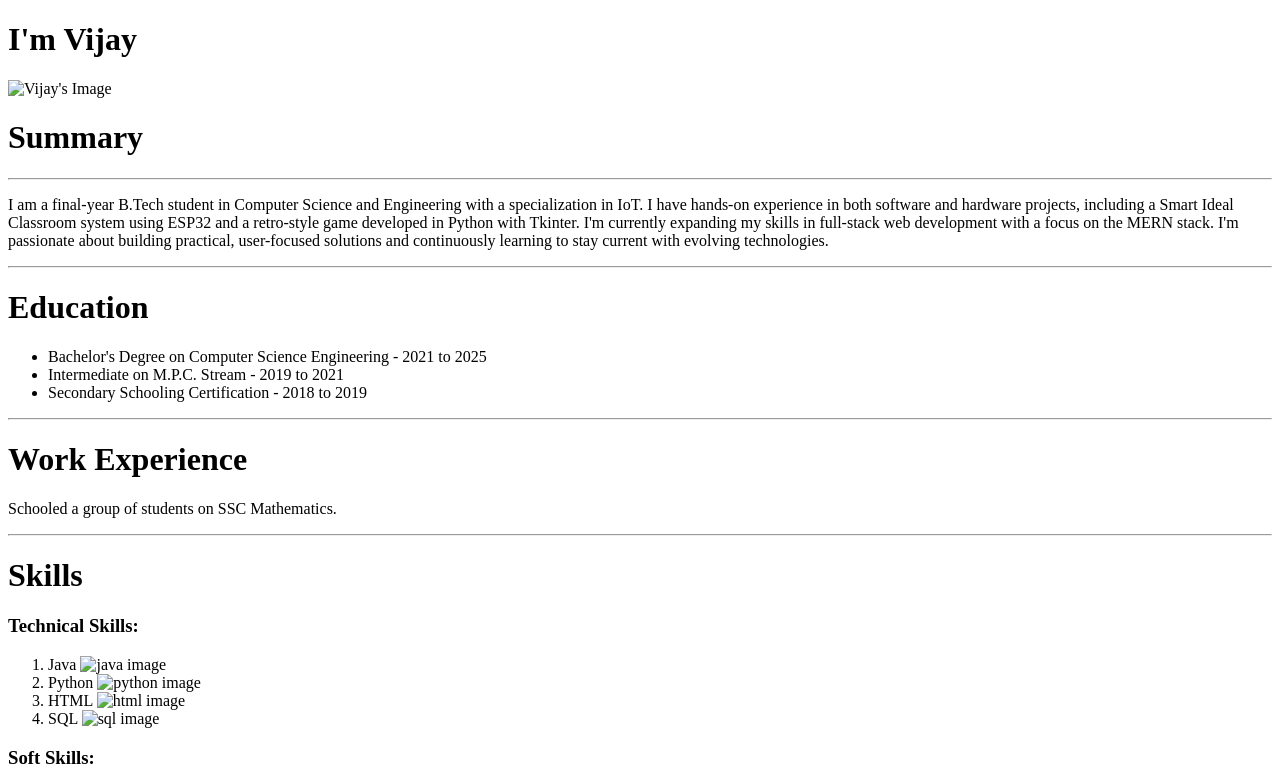
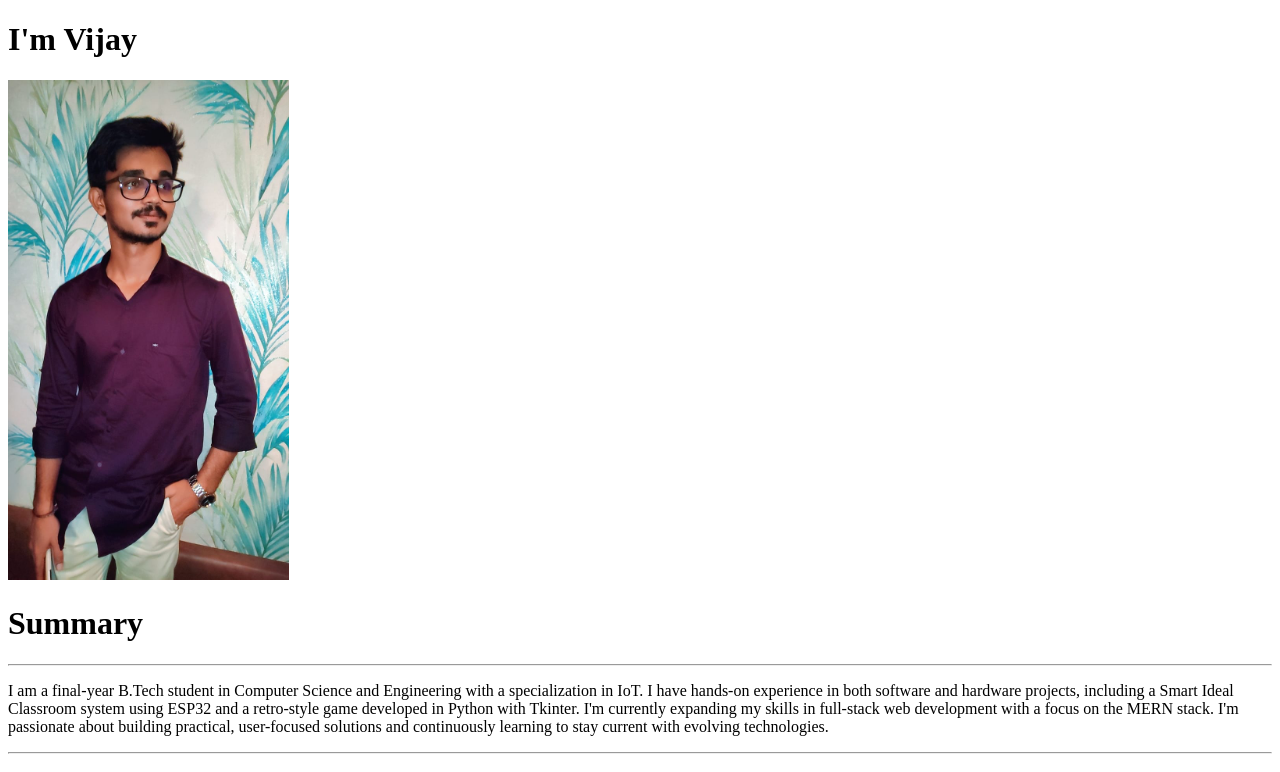
Before and after one commit to vijaykumar2802/html---portfolio, a plain HTML site: page index.html in a window 1280 px wide. Shown: the top 772 px of the page. Drawn offline with Linux system fonts and the light colour scheme.

Commit message:
Update index.html

```diff
--- a/index.html
+++ b/index.html
@@ -8,7 +8,7 @@
 
 <body>
     <h1>I'm Vijay</h1>
-    <img src = "./assets/Profile.jpg" alt = "Vijay's Image" height = "500"/>
+    <img src = "./Profile.jpg" alt = "Vijay's Image" height = "500"/>
     <h1>Summary</h1>
     <hr />
     <p>
@@ -32,10 +32,10 @@
     <h3>Technical Skills:</h3>
     <p>
         <ol>
-            <li>Java <img src = "./assets/java.png" alt = "java image" width = "15" height = "12"/></li>
-            <li>Python <img src = "./assets/python.png" alt = "python image" width = "15" height = "12"/></li>
-            <li>HTML <img src = "./assets/html.png" alt = "html image" width = "15" height = "12"/></li>
-            <li>SQL <img src = "./assets/sql.png" alt = "sql image" width = "15" height = "12"/></li>
+            <li>Java <img src = "./java.png" alt = "java image" width = "15" height = "12"/></li>
+            <li>Python <img src = "./python.png" alt = "python image" width = "15" height = "12"/></li>
+            <li>HTML <img src = "./html.png" alt = "html image" width = "15" height = "12"/></li>
+            <li>SQL <img src = "./sql.png" alt = "sql image" width = "15" height = "12"/></li>
         </ol>
     </p>
     <h3>Soft Skills:</h3>
```
